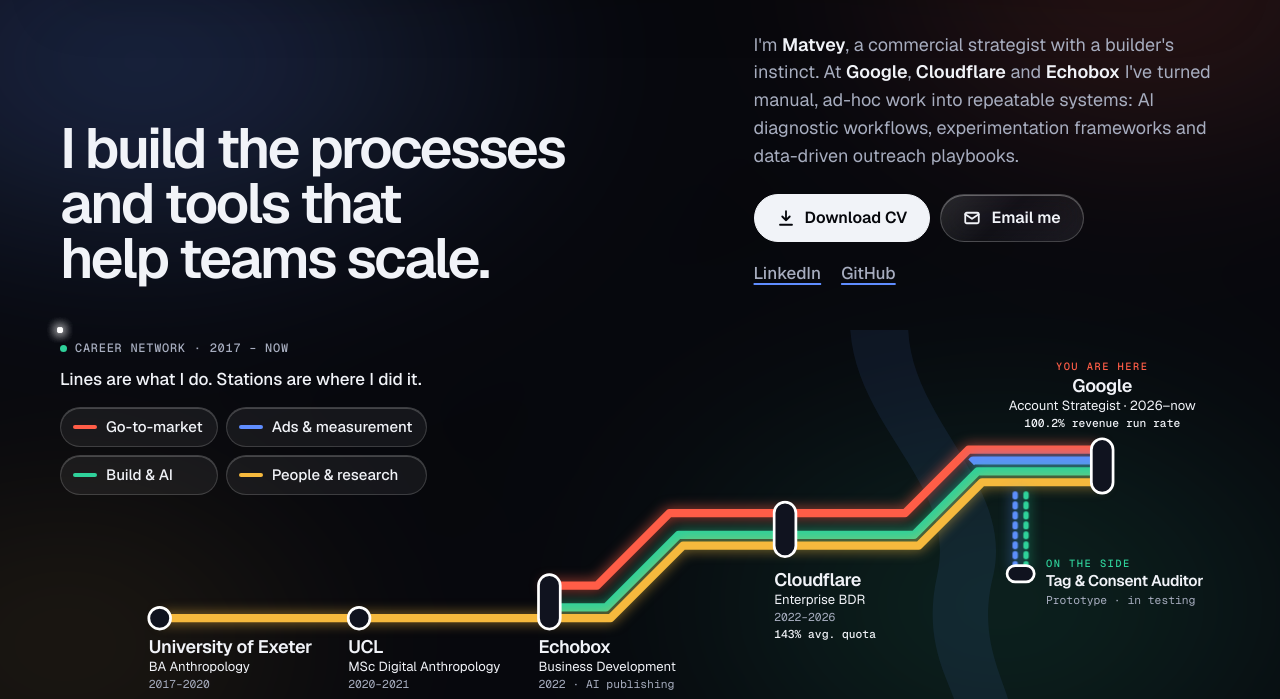
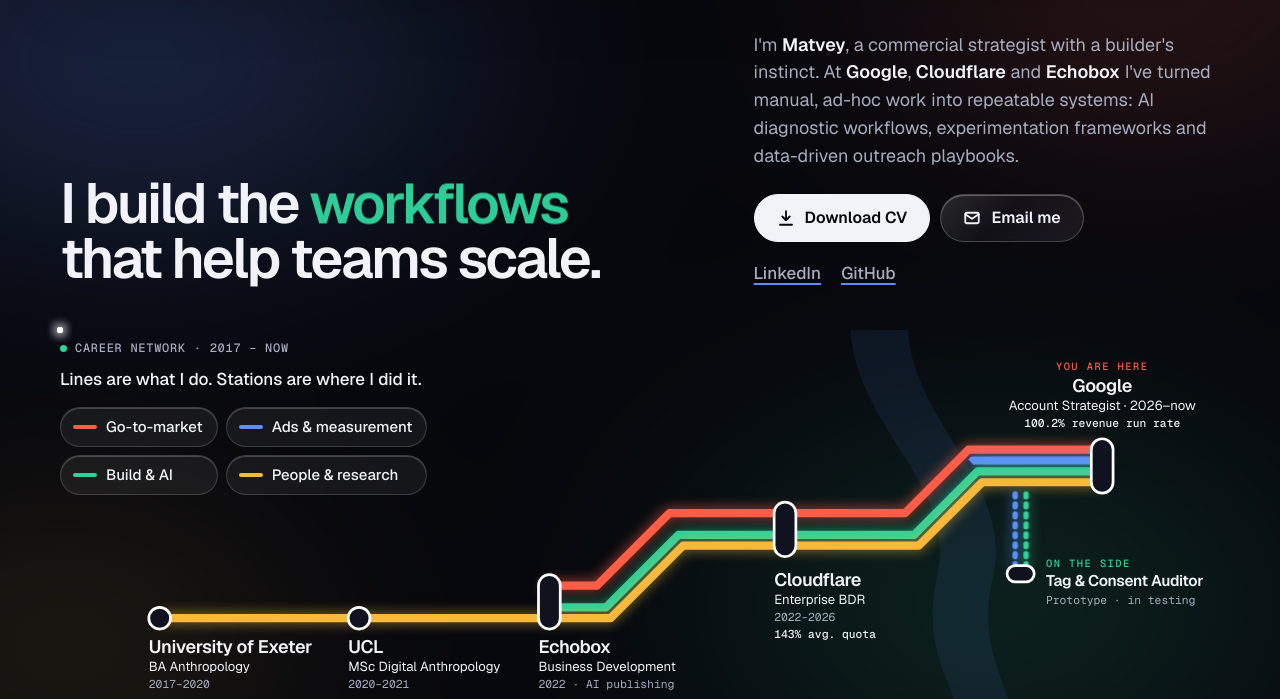
Before and after one commit to StarlessKnave/matveylutsenko-, a plain HTML site: page index.html in a window 1280 px wide. Shown: the part 111-810 px from the top of the page. Drawn offline with nearby package versions, Linux system fonts and the light colour scheme.

Commit message:
Restore the rotating word in the headline
Co-Authored-By: Claude Fable 5.2 <noreply@anthropic.com>
Claude-Session: https://claude.ai/code/session_01QMtQNGptrkUyWXKCpt37HF

```diff
--- a/index.html
+++ b/index.html
@@ -122,6 +122,11 @@
   .open{padding:clamp(32px,4vw,52px) 0 0}
   .open-top{display:grid;grid-template-columns:minmax(0,1.35fr) minmax(0,1fr);gap:clamp(28px,5vw,72px);align-items:end}
   h1{font-size:clamp(2.4rem,4.4vw,4rem);letter-spacing:-.045em;line-height:.98}
+  .sr-only{position:absolute;width:1px;height:1px;padding:0;margin:-1px;overflow:hidden;clip:rect(0,0,0,0);white-space:nowrap;border:0}
+  .rotator{display:inline-grid;vertical-align:bottom}
+  .rotator em{grid-area:1/1;font-style:normal;color:var(--c,var(--gtm));opacity:0;transform:translateY(40%);filter:blur(6px);transition:opacity .55s var(--ease),transform .55s var(--ease),filter .55s var(--ease)}
+  .rotator em.on{opacity:1;transform:none;filter:none}
+  .rotator em.out{opacity:0;transform:translateY(-40%);filter:blur(6px)}
   .lead{font-size:1.125rem;color:var(--ink-2);text-wrap:pretty;max-width:46ch}
   .lead b{color:var(--ink);font-weight:600}
   .acts{display:flex;flex-wrap:wrap;gap:10px;margin-top:24px}
@@ -320,7 +325,7 @@
 <div class="open" id="top">
   <div class="wrap">
     <div class="open-top">
-      <h1>I build the processes and tools that help teams scale.</h1>
+      <h1><span class="sr-only">I build the processes and tools that help teams scale.</span><span aria-hidden="true">I build the <span class="rotator" data-words="tools,workflows,playbooks,systems"><em class="on">processes</em></span><br>that help teams scale.</span></h1>
       <div>
         <p class="lead">I'm <b>Matvey</b>, a commercial strategist with a builder's instinct. At <b>Google</b>, <b>Cloudflare</b> and <b>Echobox</b> I've turned manual, ad-hoc work into repeatable systems: AI diagnostic workflows, experimentation frameworks and data-driven outreach playbooks.</p>
         <div class="acts">
@@ -545,6 +550,19 @@
     b.addEventListener('pointerenter', () => { if (!locked) show(b.dataset.pick); });
     b.addEventListener('pointerleave', () => { if (!locked) show(null); });
   });
+  // rotating word in the headline; the extra words are added here so the HTML reads as one clean sentence
+  const rot = document.querySelector('.rotator');
+  const tint = ['var(--gtm)', 'var(--ads)', 'var(--build)', 'var(--people)', 'var(--ink)'];
+  (rot.dataset.words || '').split(',').filter(Boolean).forEach(w => { const e = document.createElement('em'); e.textContent = w; rot.appendChild(e); });
+  const words = [...rot.querySelectorAll('em')];
+  words.forEach((w, i) => w.style.setProperty('--c', tint[i % tint.length]));
+  let wi = 0;
+  if (!matchMedia('(prefers-reduced-motion: reduce)').matches) setInterval(() => {
+    const cur = words[wi]; cur.classList.remove('on'); cur.classList.add('out');
+    setTimeout(() => cur.classList.remove('out'), 600);
+    wi = (wi + 1) % words.length; words[wi].classList.add('on');
+  }, 2400);
+
   // liquid-glass highlight follows the pointer
   document.querySelectorAll('.glass').forEach(g => g.addEventListener('pointermove', e => { const r = g.getBoundingClientRect(); g.style.setProperty('--mx', (e.clientX - r.left) + 'px'); g.style.setProperty('--my', (e.clientY - r.top) + 'px'); }, { passive: true }));
   document.addEventListener('keydown', e => { if (e.key === 'Escape' && locked) { locked = null; picks.forEach(p => p.setAttribute('aria-pressed','false')); show(null); } });
```
